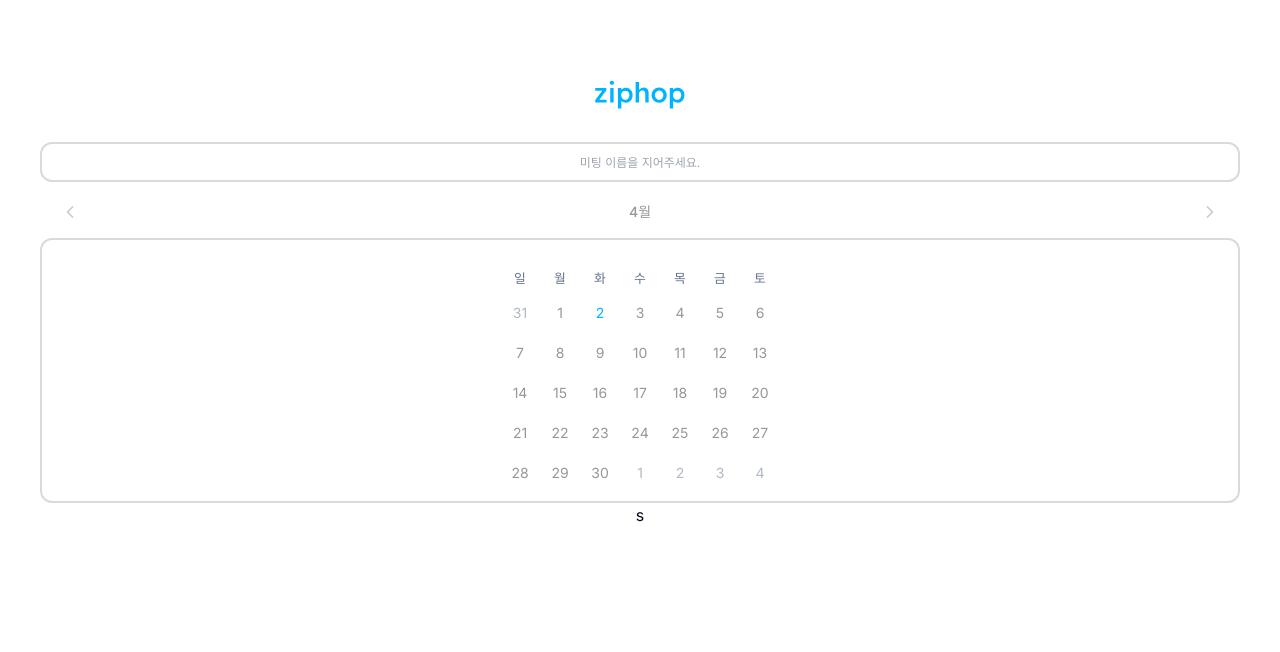
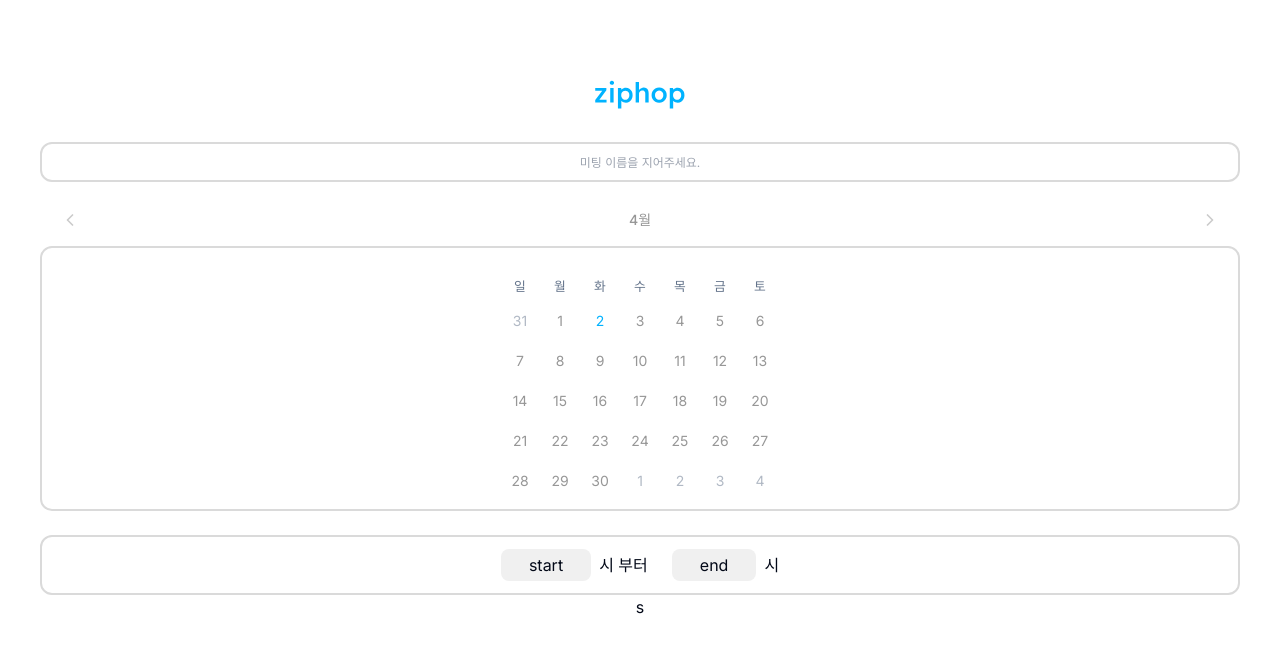
Before and after one commit to hayamaster/ziphop, a Next.js app: page / in a window 1280 px wide. Shown: the top 652 px of the page. Built offline with nearby package versions, Linux system fonts and the light colour scheme.

Commit message:
feat: 시간 선택 컴포넌트 구현

```diff
--- a/src/app/page.tsx
+++ b/src/app/page.tsx
@@ -5,14 +5,19 @@
 import { ko } from "date-fns/locale";
 import { format } from "date-fns";
 import { DateFormatter } from "react-day-picker";
+import { Select, SelectTrigger, SelectValue } from "@/components/ui/select";
+import { SelectContents } from "@/components";
 
 export default function Home() {
   const [name, setName] = useState("");
   const [days, setDays] = useState<Date[] | undefined>([]);
+  const [startTime, setStartTime] = useState<string>("");
+  const [endTime, setEndTime] = useState<string>("");
 
   const handleNameChange = (e: React.ChangeEvent<HTMLInputElement>) => {
     setName(e.target.value);
     console.log(name);
+    console.log(startTime);
   };
 
   const formatCaption: DateFormatter = (month, options) => {
@@ -24,13 +29,13 @@
       <i className="flex justify-center items-center w-full py-8">
         <Logo />
       </i>
-      <div className="flex flex-col gap-4 w-full items-center">
+      <div className="flex flex-col gap-6 w-full items-center">
         <input
           value={name}
           onChange={handleNameChange}
           type="text"
           placeholder="미팅 이름을 지어주세요."
-          className="w-full px-4 py-2 border-2 border-[#DADADA] rounded-xl placeholder:text-xs text-sm text-center focus:border-[#00B2FF] focus:outline-none"
+          className="w-full px-4 py-2 border-2 border-gray rounded-xl placeholder:text-xs text-sm text-center focus:border-blue focus:outline-none"
         />
         <div className="relative w-screen mobile:w-full mt-10 justify-center items-center">
           <Calendar
@@ -40,9 +45,33 @@
             locale={ko}
             formatters={{ formatCaption }}
             className={`rounded-xl border-2 ${
-              days && days.length > 0 ? "border-[#00B2FF]" : "border-[#DADADA]"
+              days && days.length > 0 ? "border-blue" : "border-gray"
             }`}
           />
+        </div>
+        <div
+          className={`w-full flex justify-center items-center gap-2 border-2 py-3 rounded-xl ${
+            startTime && endTime ? "border-blue text-blue" : "border-gray"
+          }`}
+        >
+          <Select onValueChange={(selectedTime) => setStartTime(selectedTime)}>
+            <SelectTrigger
+              className={`${startTime ? "bg-blue text-white" : "bg-[#F0F0F0]"}`}
+            >
+              <SelectValue placeholder="start" />
+            </SelectTrigger>
+            <SelectContents type="start" />
+          </Select>
+          <p className="mr-4">시 부터</p>
+          <Select onValueChange={(selectedTime) => setEndTime(selectedTime)}>
+            <SelectTrigger
+              className={`${endTime ? "bg-blue text-white" : "bg-[#F0F0F0]"}`}
+            >
+              <SelectValue placeholder="end" />
+            </SelectTrigger>
+            <SelectContents type="end" />
+          </Select>
+          <p>시</p>
         </div>
       </div>
 
--- /dev/null
+++ b/src/components/SelectContents/index.tsx
@@ -0,0 +1,46 @@
+import {
+  SelectContent,
+  SelectGroup,
+  SelectItem,
+  SelectLabel,
+} from "@/components/ui/select";
+
+interface SelectContentsProps {
+  type: string;
+}
+
+const SelectContents = ({ type }: SelectContentsProps) => {
+  return (
+    <SelectContent>
+      <SelectGroup>
+        <SelectLabel>{type === "start" ? "From" : "To"}</SelectLabel>
+        <SelectItem value="00">00</SelectItem>
+        <SelectItem value="01">01</SelectItem>
+        <SelectItem value="02">02</SelectItem>
+        <SelectItem value="03">03</SelectItem>
+        <SelectItem value="04">04</SelectItem>
+        <SelectItem value="05">05</SelectItem>
+        <SelectItem value="06">06</SelectItem>
+        <SelectItem value="07">07</SelectItem>
+        <SelectItem value="08">08</SelectItem>
+        <SelectItem value="09">09</SelectItem>
+        <SelectItem value="10">10</SelectItem>
+        <SelectItem value="11">11</SelectItem>
+        <SelectItem value="12">12</SelectItem>
+        <SelectItem value="13">13</SelectItem>
+        <SelectItem value="14">14</SelectItem>
+        <SelectItem value="15">15</SelectItem>
+        <SelectItem value="16">16</SelectItem>
+        <SelectItem value="17">17</SelectItem>
+        <SelectItem value="18">18</SelectItem>
+        <SelectItem value="19">19</SelectItem>
+        <SelectItem value="20">20</SelectItem>
+        <SelectItem value="21">21</SelectItem>
+        <SelectItem value="22">22</SelectItem>
+        <SelectItem value="23">23</SelectItem>
+      </SelectGroup>
+    </SelectContent>
+  );
+};
+
+export default SelectContents;
--- /dev/null
+++ b/src/components/index.ts
@@ -0,0 +1 @@
+export { default as SelectContents } from "./SelectContents";
```
